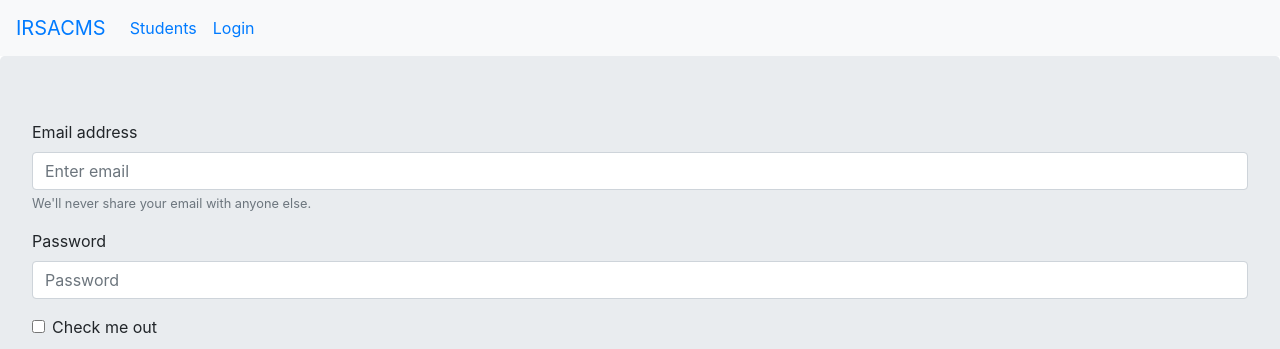
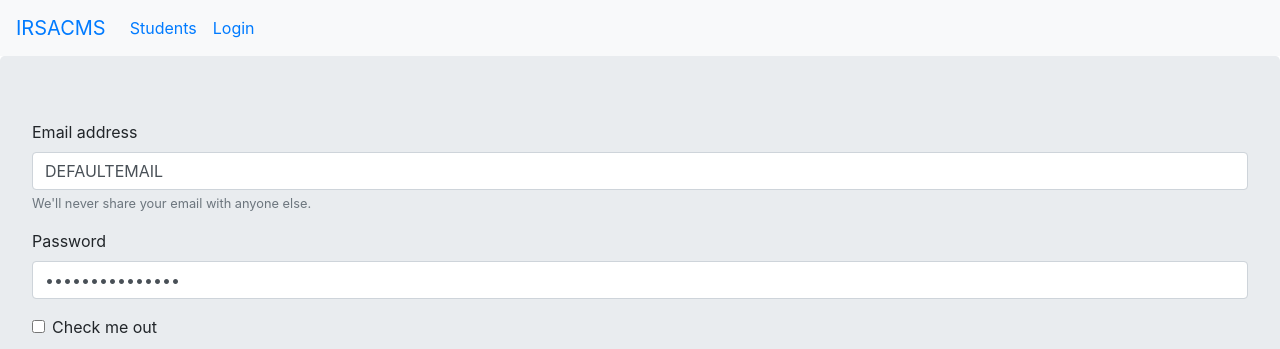
Before and after one commit to jacobzipper/irsacms, a React (Create React App) app in the folder client/: page /login in a window 1280 px wide. Shown: the top 349 px of the page. Built offline with nearby package versions, Linux system fonts and the light colour scheme.

Commit message:
touched up profile modal and set up login submit button

```diff
--- a/client/src/CustomerTable.js
+++ b/client/src/CustomerTable.js
@@ -34,6 +34,12 @@ class CustomerTable extends React.Component {
   }
 
   render() {
+    // post
+    fetch("/api/customer", {method: 'POST', body: {"id":1,"name":"Cool Dude","img":null,"reg":"1999-01-12T00:00:00.000Z","waiver":false,"payment":false}})
+    .then(res2 => {
+      console.log(res2.body);
+    });
+
     // column definitions
     const columns = [
       {
--- a/client/src/Login.js
+++ b/client/src/Login.js
@@ -1,39 +1,78 @@
 import React from "react";
 
-import Form from 'react-bootstrap/Form';
+import Form from "react-bootstrap/Form";
 
-import { Button, Jumbotron} from 'react-bootstrap';
-import 'bootstrap/dist/css/bootstrap.min.css';
+import { Button, Jumbotron } from "react-bootstrap";
+import "bootstrap/dist/css/bootstrap.min.css";
 
 // TODO: make this a functional component
 class Login extends React.Component {
-
   constructor(props) {
     super(props);
     this.state = {
       passwordVisible: false,
+      email: "DEFAULTEMAIL",
+      password: "DEFAULTPASSWORD"
     };
+
+    this.handleEmailChange = this.handleEmailChange.bind(this);
+    this.handlePasswordChange = this.handlePasswordChange.bind(this);
+    this.handleSubmit = this.handleSubmit.bind(this);
   }
 
   componentDidMount() {
     console.log("login mounted!");
   }
 
+  handleEmailChange(event) {
+    this.setState({email: event.target.value});
+  }
+
+  handlePasswordChange(event) {
+      this.setState({password: event.target.value});
+  }
+
+  handleSubmit(event) {
+    event.preventDefault();
+    console.log("pressed submit!");
+
+
+    // test code
+    fetch("/api")
+    .then(res => res.json())
+    .then(res => {
+      console.log(res);
+
+      // post
+      fetch("/api", {method: 'POST', body: {"id":1,"name":"Cool Dude","img":null,"reg":"1999-01-12T00:00:00.000Z","waiver":false,"payment":false}})
+      .then(res2 => {
+        console.log(res2);
+      });
+
+    });
+
+
+    // login code
+    const { name, value } = event.target;
+    console.log(name);
+    console.log(value);
+    console.log(event.target);
+
+    console.log(this.state.email + " !!!!!");
+    console.log(this.state.password + " !!!!!");
+
+
+  }
+
   render() {
-
-    function handleSubmit(event) {
-      event.preventDefault();
-      console.log("pressed submit!");
-    }
-
 
     return (
       <>
         <Jumbotron>
-          <Form onSubmit={handleSubmit}>
+          <Form onSubmit={this.handleSubmit}>
             <Form.Group controlId="formBasicEmail">
               <Form.Label>Email address</Form.Label>
-              <Form.Control type="email" placeholder="Enter email" />
+              <Form.Control type="email" placeholder="Enter email" value={this.state.email} onChange={this.handleEmailChange}/>
               <Form.Text className="text-muted">
                 We'll never share your email with anyone else.
               </Form.Text>
@@ -41,7 +80,7 @@ class Login extends React.Component {
 
             <Form.Group controlId="formBasicPassword">
               <Form.Label>Password</Form.Label>
-              <Form.Control type="password" placeholder="Password" />
+              <Form.Control type="password" placeholder="Password" value={this.state.password} onChange={this.handlePasswordChange} />
             </Form.Group>
             <Form.Group controlId="formBasicCheckbox">
               <Form.Check type="checkbox" label="Check me out" />
@@ -50,6 +89,7 @@ class Login extends React.Component {
               Submit
             </Button>
           </Form>
+
         </Jumbotron>
       </>
     );
--- a/client/src/ProfileModal.js
+++ b/client/src/ProfileModal.js
@@ -1,9 +1,16 @@
 import React from "react";
 import Button from "react-bootstrap/Button";
 import Modal from "react-bootstrap/Modal";
+import Table from 'react-bootstrap/Table'
 
 function ProfileModal(props) {
   let data = props.data ? props.data : {}; // prevents null ptr exception.
+
+  // Handles data conditionals
+
+  let img = data.img ? <img src={data.img} alt='Profile Image' /> : <p>No Image Found!</p>;
+  let waiver = data.waiver ? 'Has Waiver' : 'Does Not Have Waiver!';
+  let payment = data.payment ? 'Has Payed' : 'Has Not Payed!';
 
   return (
     <Modal
@@ -20,14 +27,35 @@ function ProfileModal(props) {
 
       <Modal.Body>
         {/* TODO: format json into nicer html here */}
+
+        {img}
+        <Table responsive>
+          <tbody>
+            <tr>
+              <td><b>Name:</b></td>
+              <td>{data.name}</td>
+            </tr>
+            <tr>
+              <td><b>Registration Date:</b></td>
+              <td>{data.reg}</td>
+            </tr>
+            <tr>
+              <td><b>Waiver Status:</b></td>
+              <td>{waiver}</td>
+            </tr>
+            <tr>
+              <td><b>Payment Status:</b></td>
+              <td>{payment}</td>
+            </tr>
+          </tbody>
+        </Table>
+
         {JSON.stringify(data)}
-
       </Modal.Body>
 
       <Modal.Footer>
-        <Button onClick={props.onHide}>Close</Button>
+        <Button href={waiver}>Download Waiver</Button> <Button onClick={props.onHide}>Email</Button><Button onClick={props.onHide}>Close</Button>
       </Modal.Footer>
-
     </Modal>
   );
 }
```
